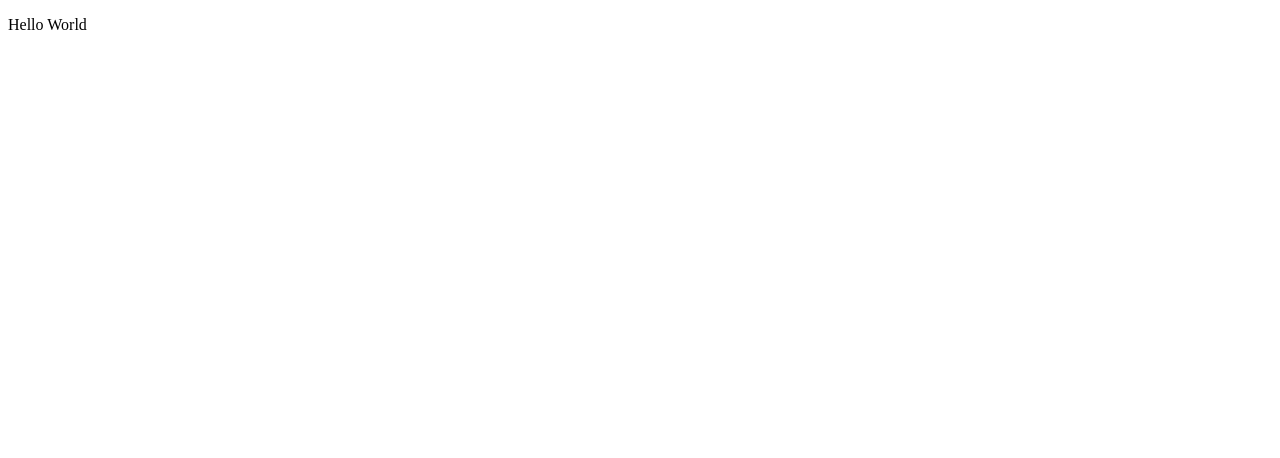
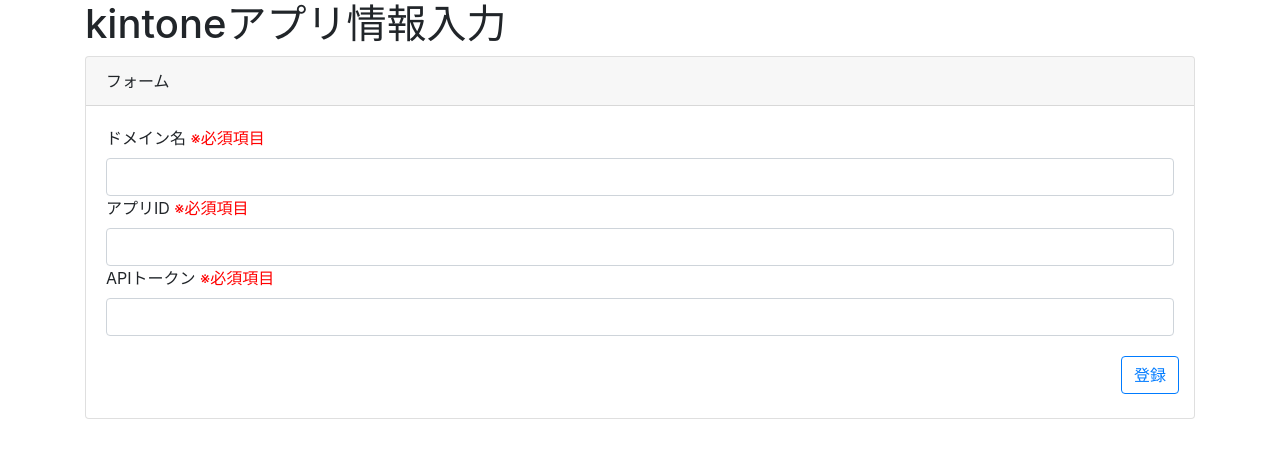
Before and after one commit to gec-ktakahashi/ksd-app, an Electron app: page views/index.html in a window 1280 px wide. Drawn offline with nearby package versions, Linux system fonts and the light colour scheme; files that its build step writes are made by us from their sources.

Commit message:
ドメイン、アプリID、APIトークン入力フォーム作成

```diff
--- /dev/null
+++ b/style.css
@@ -0,0 +1,3 @@
+span.label-danger {
+    color: #f00
+}
--- a/views/index.html
+++ b/views/index.html
@@ -4,10 +4,56 @@
 <head>
     <meta charset="UTF-8">
     <title>Sample</title>
+
+    <!-- BootStrap -->
+    <script src="https://cdnjs.cloudflare.com/ajax/libs/popper.js/1.14.6/umd/popper.min.js"></script>
+    <script src="https://stackpath.bootstrapcdn.com/bootstrap/4.2.1/js/bootstrap.min.js"></script>
+
+    <!-- BootStrap -->
+    <link rel="stylesheet" href="https://stackpath.bootstrapcdn.com/bootstrap/4.2.1/css/bootstrap.min.css">
+    <!-- stylesheets -->
+    <link rel="stylesheet" href="style.css" type="text/css"/>
+
 </head>
 
 <body>
-    <p>Hello World</p>
+    <div class="container">
+        <div class="row">
+            <div class="col-md-12">
+                <h1>kintoneアプリ情報入力</h1>
+            </div>
+            <div class="col-md-12">
+                <div class="card">
+                    <div class="card-header">フォーム</div>
+                    <div class="card-body">
+                        <label for="domainName">ドメイン名
+                            <span class="label label-danger">※必須項目</span>
+                        </label>
+                        <input type="text" class="form-control id="domainName" autocomplete="off" required></input>
+
+                        <label for="appId">アプリID
+                            <span class="label label-danger">※必須項目</span>
+                        </label>
+                        <input type="number" class="form-control id="appId" autocomplete="off" required></input>
+
+                        <label for="apiToken">APIトークン
+                            <span class="label label-danger">※必須項目</span>
+                        </label>
+                        <input type="text" class="form-control id="apiToken" autocomplete="off" required></input>
+                    </div>
+
+                    <!-- 検索ボタン -->
+                    <div class="col-md-12 clearfix">
+                        <!-- 検索ボタン -->
+                        <div class="float-right">
+                            <input type="button" id="seachButton" class="btn btn-outline-primary" name="button_type" value="登録"></input>
+                        </div>
+                    </div>
+                    <br>
+                </div>
+            </div>
+        </div>
+    </div>
 </body>
 
 </html>
```
Also changed, not shown: 1 other file.
